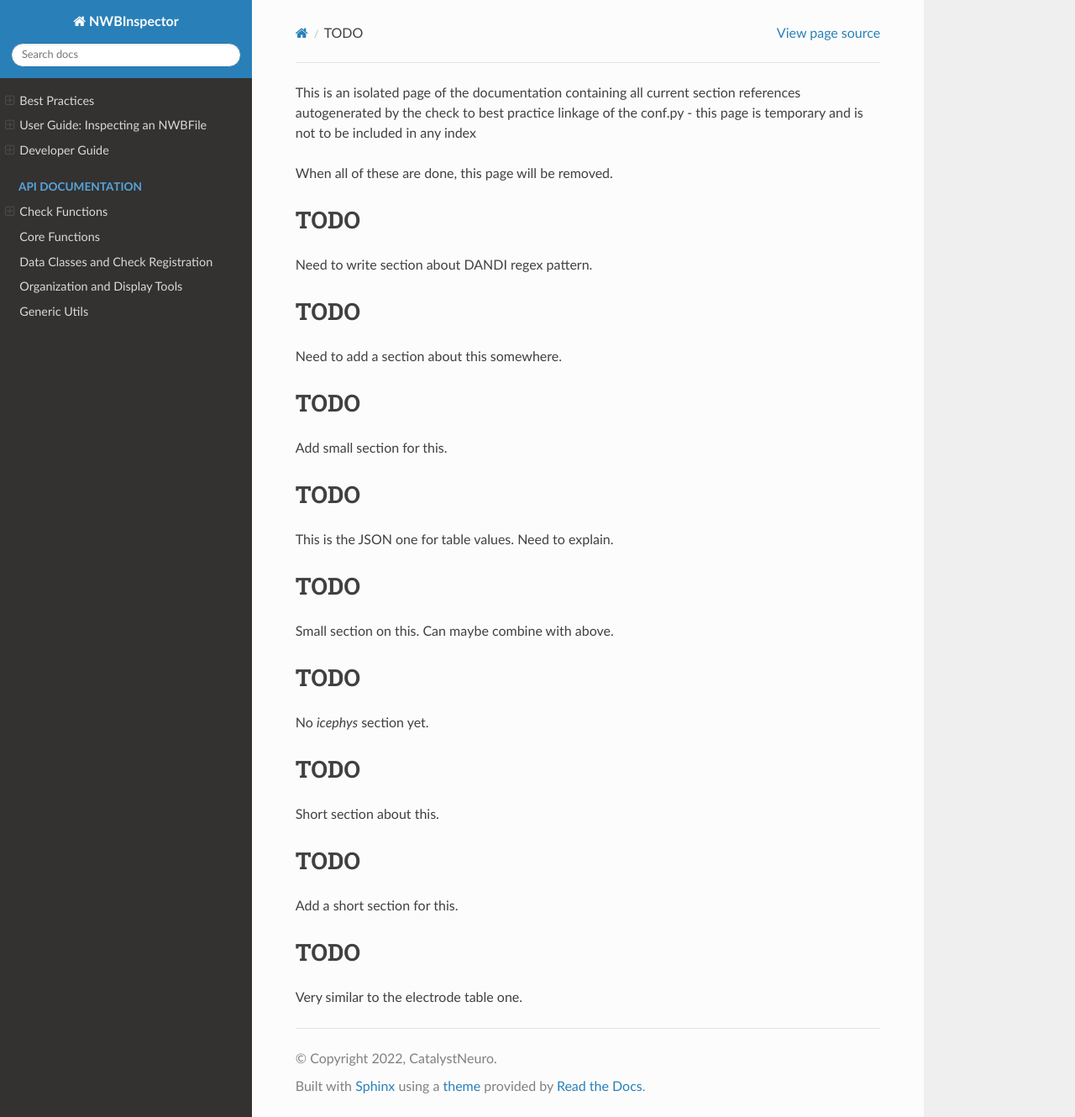
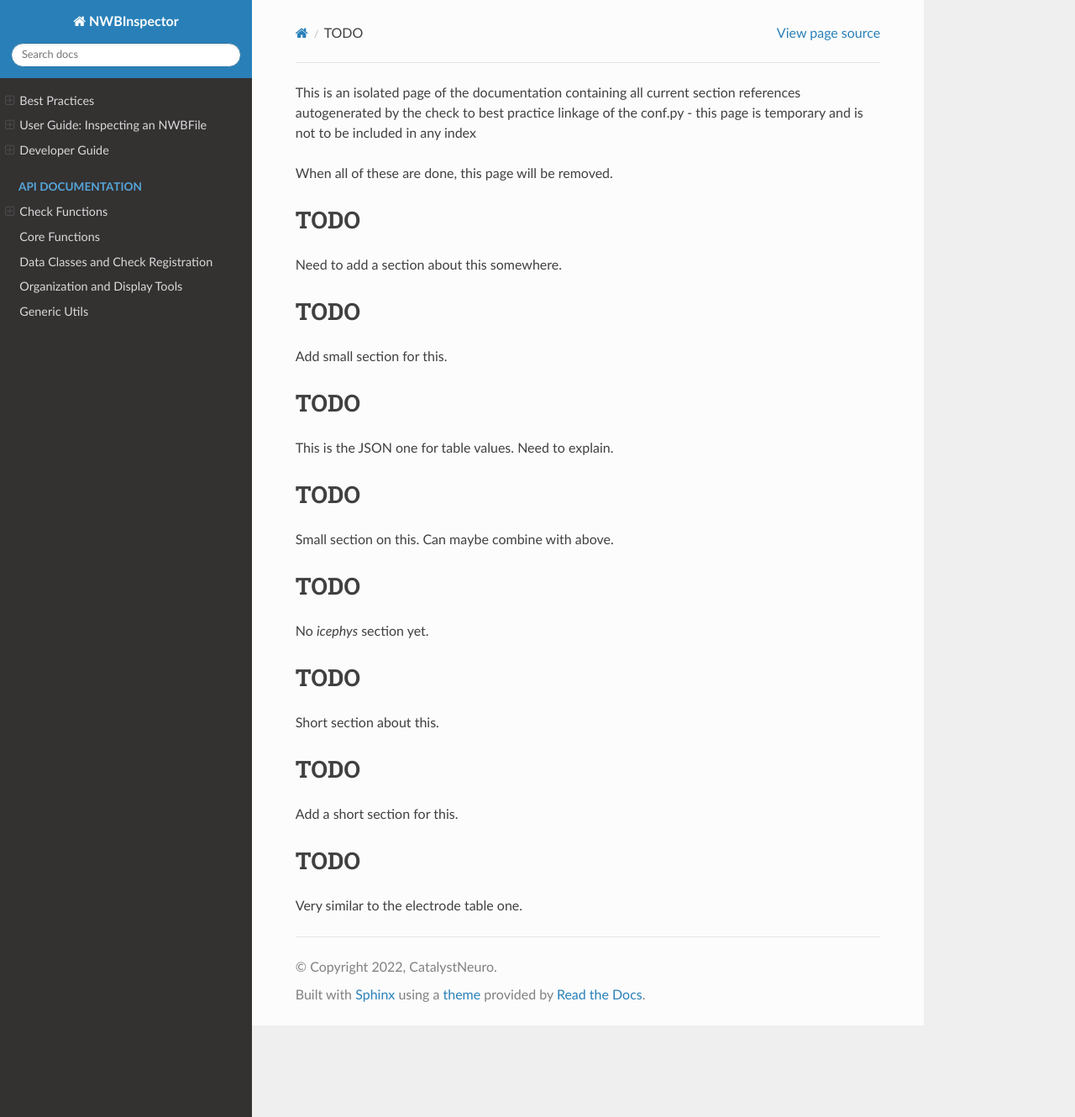
Before and after one commit to NeurodataWithoutBorders/nwbinspector, a Sphinx documentation site: the page built from docs/best_practices/todo.rst, in a window 1280 px wide and 1330 px high. Shown: the whole window at 84% size. Built offline with Sphinx 7.4.7 and the Read the Docs theme 2.0.0, drawn with Linux system fonts in a browser that asks for light colours.

Commit message:
Update todo.rst

```diff
--- a/docs/best_practices/todo.rst
+++ b/docs/best_practices/todo.rst
@@ -3,14 +3,6 @@
 This is an isolated page of the documentation containing all current section references autogenerated by the check to best practice linkage of the conf.py - this page is temporary and is not to be included in any index
 
 When all of these are done, this page will be removed.
-
-
-.. _best_practice_experimenter_form:
-
-TODO
-----
-
-Need to write section about DANDI regex pattern.
 
 
 .. _best_practice_empty_string_for_optional_attribute:
```
